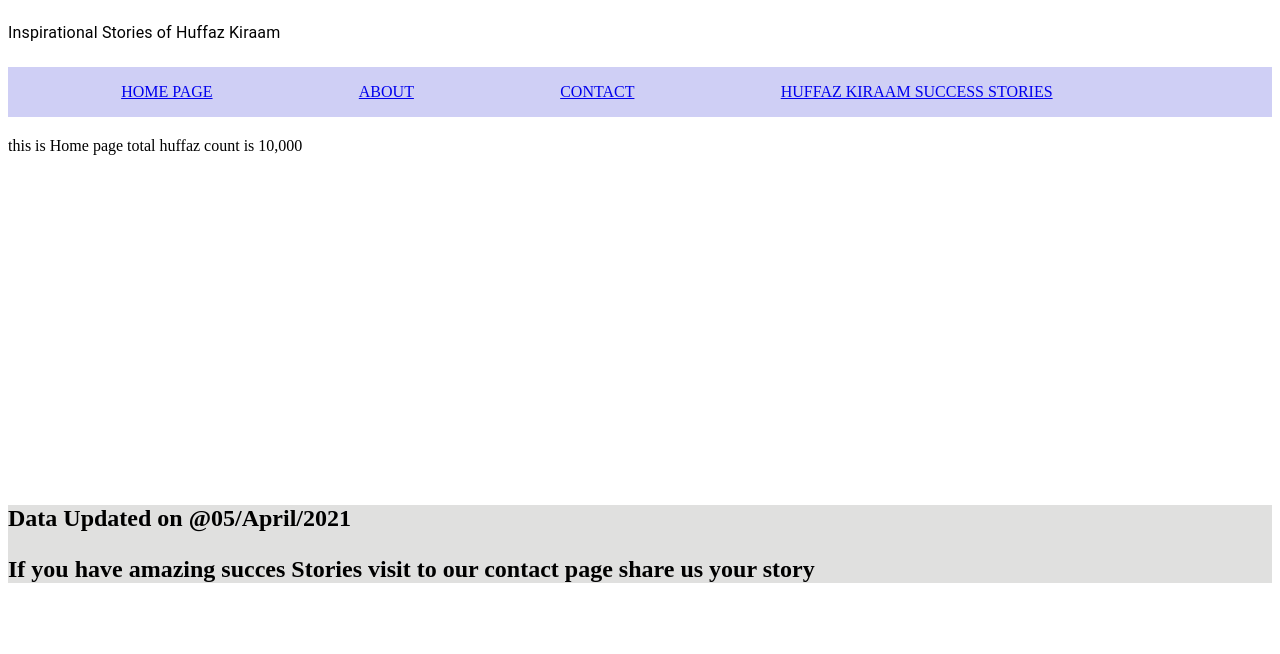
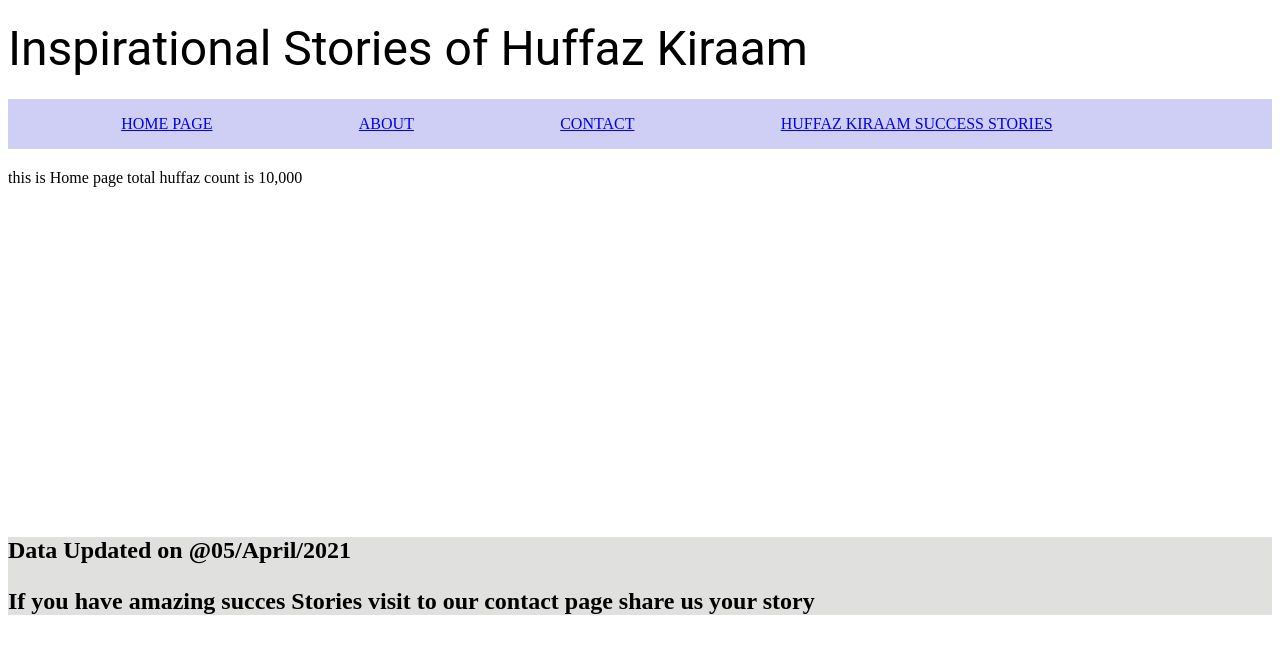
Before and after one commit to ismailhunaid/gatsby-blog-with-contentful, a Gatsby site: page / in a window 1280 px wide. Built offline with nearby package versions, Linux system fonts and the light colour scheme; Gatsby itself is replaced by a stand-in of ours.

Commit message:
small changes in header

```diff
--- a/src/components/Header.js
+++ b/src/components/Header.js
@@ -7,7 +7,7 @@ function Header() {
 
     <header>
         <h1>
-            <Typography>
+            <Typography variant="h3">
                 Inspirational Stories of Huffaz Kiraam
             </Typography>
         </h1>
```
